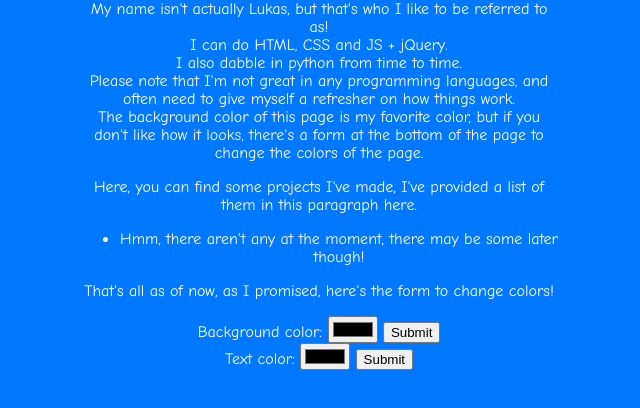
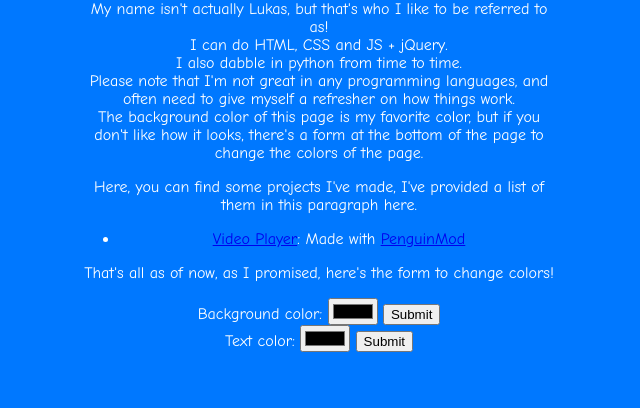
Before and after one commit to UnskilledWebDev/unskilledwebdev.github.io, a plain HTML site: page index.html in a window 1280 px wide. Shown: the part 80-488 px from the top of the page, without its empty margins (321-961 px from the left). Drawn offline with Linux system fonts and the light colour scheme.

Commit message:
Include new thing in project list

```diff
--- a/index.html
+++ b/index.html
@@ -21,7 +21,7 @@
             <br>
             <ul>
                 <li>
-                    Hmm, there aren't any at the moment, there may be some later though!
+                    <a href="pmvidplayer/">Video Player</a>: Made with <a href="https://penguinmod.com">PenguinMod</a>
                 </li>
             </ul>
         </p>
```
